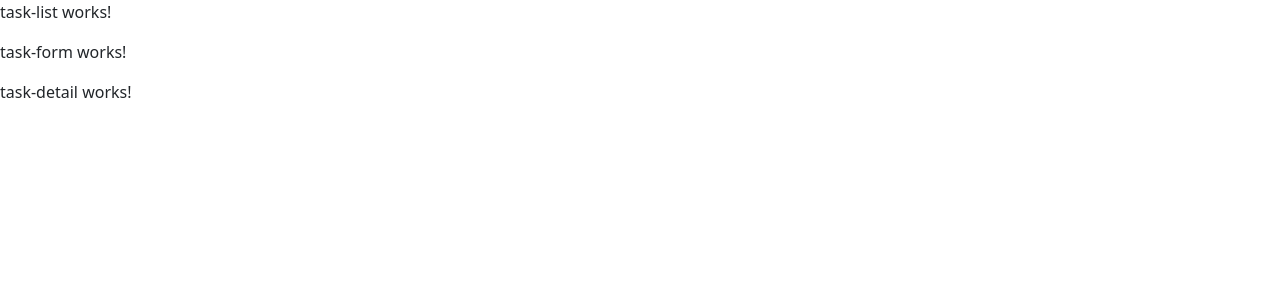
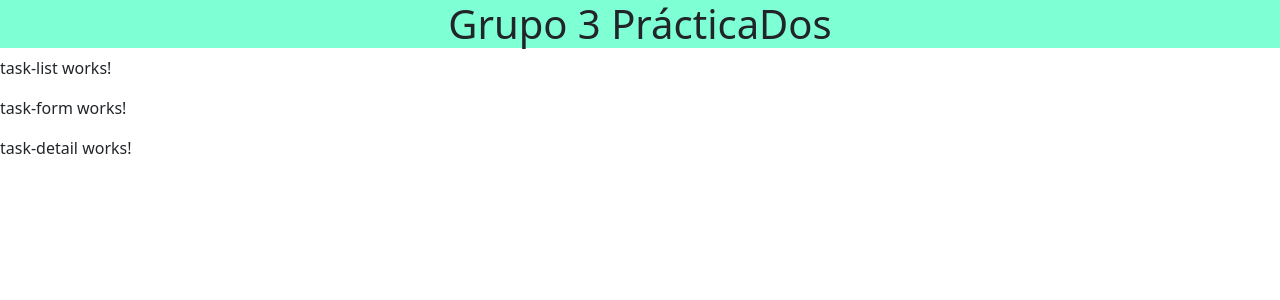
Before and after one commit to alesrin/practicaDos, an Angular app: page / in a window 1280 px wide. Shown: the top 300 px of the page. Built offline with nearby package versions, Linux system fonts and the light colour scheme.

Commit message:
Grupo 3 - html de TaskList

```diff
--- a/src/app/app.component.html
+++ b/src/app/app.component.html
@@ -1,3 +1,4 @@
+<h1>Grupo 3 PrácticaDos</h1>
 <app-task-list></app-task-list>
 <app-task-form></app-task-form>
 <app-task-detail></app-task-detail>
```
